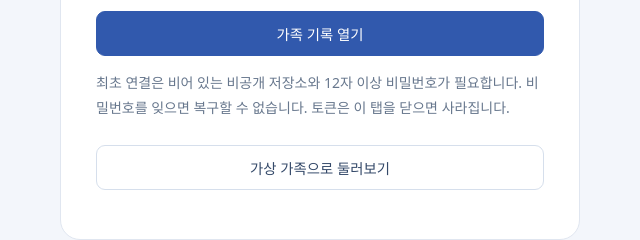
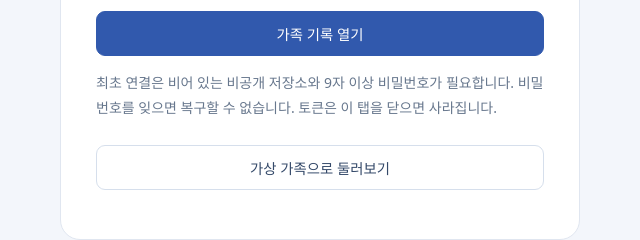
Before and after one commit to namyikim/family-book, a website: page index.html in a window 1280 px wide. Shown: the part 713-953 px from the top of the page, 320-960 px from the left. Drawn offline with Linux system fonts and the light colour scheme.

Commit message:
Allow record passwords with at least 9 characters

```diff
--- a/index.html
+++ b/index.html
@@ -1,6 +1,6 @@
 <!doctype html><html lang="ko"><head><meta charset="utf-8"><meta name="viewport" content="width=device-width, initial-scale=1"><meta name="referrer" content="no-referrer"><meta http-equiv="Content-Security-Policy" content="default-src 'self'; script-src 'self'; style-src 'self'; img-src 'self' blob: data:; connect-src 'self' https://api.github.com; object-src 'none'; base-uri 'none'; form-action 'none'"><title>가족의 시간 · 우리 가족 기록집</title><link rel="stylesheet" href="style.css"><script src="crypto.js" defer></script><script src="app.js" defer></script></head><body>
 <header><a href="./" class="brand">▧ 가족의 시간 <small>FAMILY CHRONICLE</small></a><span>함께 살아온 날들이, 한 권의 책으로.</span></header>
-<section id="gate" class="gate"><p class="eyebrow">OUR FAMILY ARCHIVE</p><h1>잊고 싶지 않은<br>우리의 이야기</h1><p>가족 한 사람의 시작부터, 함께 쌓아가는 오늘까지.</p><form id="login"><label>GitHub 사용자<input name="owner" value="namyikim" required pattern="[A-Za-z0-9-]+"></label><label>비공개 기록 저장소<input name="repo" value="family-data" required pattern="[A-Za-z0-9_.-]+"></label><label>기록 저장소 전용 토큰<input name="token" type="password" required autocomplete="off"></label><label>기록 비밀번호<input name="password" type="password" required minlength="12" autocomplete="current-password"></label><button class="primary">가족 기록 열기</button><p class="hint">최초 연결은 비어 있는 비공개 저장소와 12자 이상 비밀번호가 필요합니다. 비밀번호를 잊으면 복구할 수 없습니다. 토큰은 이 탭을 닫으면 사라집니다.</p></form><button id="demo" class="quiet">가상 가족으로 둘러보기</button><p id="loginError" role="alert"></p></section>
+<section id="gate" class="gate"><p class="eyebrow">OUR FAMILY ARCHIVE</p><h1>잊고 싶지 않은<br>우리의 이야기</h1><p>가족 한 사람의 시작부터, 함께 쌓아가는 오늘까지.</p><form id="login"><label>GitHub 사용자<input name="owner" value="namyikim" required pattern="[A-Za-z0-9-]+"></label><label>비공개 기록 저장소<input name="repo" value="family-data" required pattern="[A-Za-z0-9_.-]+"></label><label>기록 저장소 전용 토큰<input name="token" type="password" required autocomplete="off"></label><label>기록 비밀번호<input name="password" type="password" required minlength="9" autocomplete="current-password"></label><button class="primary">가족 기록 열기</button><p class="hint">최초 연결은 비어 있는 비공개 저장소와 9자 이상 비밀번호가 필요합니다. 비밀번호를 잊으면 복구할 수 없습니다. 토큰은 이 탭을 닫으면 사라집니다.</p></form><button id="demo" class="quiet">가상 가족으로 둘러보기</button><p id="loginError" role="alert"></p></section>
 <main id="workspace" hidden><div class="heading"><div><p class="eyebrow">OUR FAMILY ARCHIVE</p><h1>우리 가족의 시간</h1><p>소중한 장면을 모아, 다음 세대에 전합니다.</p></div><div class="actions"><button id="backup">암호화 백업</button><button id="lock">잠그기</button></div></div><div id="status" role="status"></div><nav id="people" aria-label="가족 선택"></nav><div class="layout"><aside><div class="side-title">생애 기록 <button id="addPerson">＋ 가족</button></div><div id="stages"></div><hr><button id="relations" class="nav-btn">가족 관계</button><button id="book" class="nav-btn">책으로 모아보기</button><button id="retry" class="nav-btn">저장 다시 시도</button><p class="hint">작은 기억도<br>가족의 역사가 됩니다.</p></aside><section class="content"><div class="heading"><div><p id="personMeta" class="eyebrow"></p><h2 id="title"></h2></div><div class="actions"><button id="editPerson">인물 정보</button><button id="addEvent" class="primary">＋ 기록 남기기</button></div></div><input id="search" type="search" placeholder="제목·본문·장소에서 찾기" aria-label="기록 검색"><div id="records"></div></section></div></main>
 <dialog id="personDialog"><form id="personForm"><h2>가족 정보</h2><input name="id" type="hidden"><label>이름<input name="name" required maxlength="80"></label><label>출생일 · 선택<input name="birth" type="date"></label><label>소개<textarea name="bio" maxlength="2000" rows="3"></textarea></label><label>부모 · 여러 명 선택 가능<select name="parents" multiple></select></label><label>배우자 · 선택<select name="spouse"></select></label><div class="actions"><button type="button" data-close="personDialog">취소</button><button class="primary">가족 저장</button></div><p class="formError" role="alert"></p></form></dialog>
 <dialog id="eventDialog"><form id="eventForm"><h2>기억을 기록하다</h2><input name="id" type="hidden"><div class="row"><label>시기<input name="date" placeholder="예: 1990 / 1990-03 / 1990-03-21" pattern="[0-9]{4}(-[0-9]{2})?(-[0-9]{2})?" required></label><label>생애 단계<select name="stage"></select></label></div><label>제목<input name="title" required maxlength="160" placeholder="우리 가족에게 기억될 순간"></label><label>장소 · 선택<input name="place" maxlength="160"></label><label>이야기<textarea name="body" rows="9" maxlength="30000" placeholder="어떤 일이 있었나요? 그때의 마음과 함께한 사람을 적어보세요."></textarea></label><label>자료 출처 · 선택<input name="source" maxlength="500" placeholder="예: 어머니의 구술, 졸업 앨범"></label><label>사진 추가 · JPG/PNG/WebP, 장당 10MB 이하<input name="photos" type="file" accept="image/jpeg,image/png,image/webp" multiple></label><div id="photoList"></div><p class="hint">사진은 긴 변 1,400px로 축소해 암호화 저장합니다. 인쇄용 원본은 별도로 보관하세요.</p><div class="actions"><button type="button" id="deleteEvent" class="danger">기록 삭제</button><button type="button" data-close="eventDialog">취소</button><button class="primary">기록 저장</button></div><p class="formError" role="alert"></p></form></dialog><section id="printArea"></section></body></html>
```
